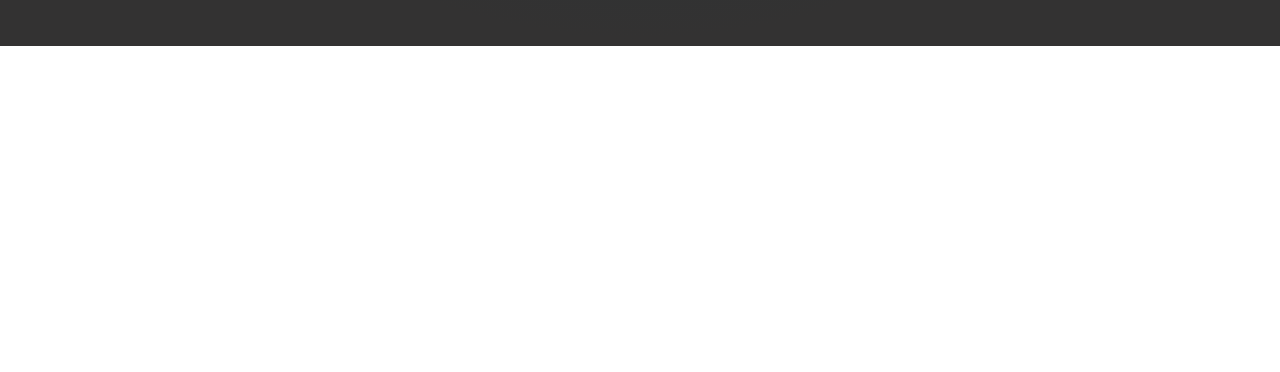
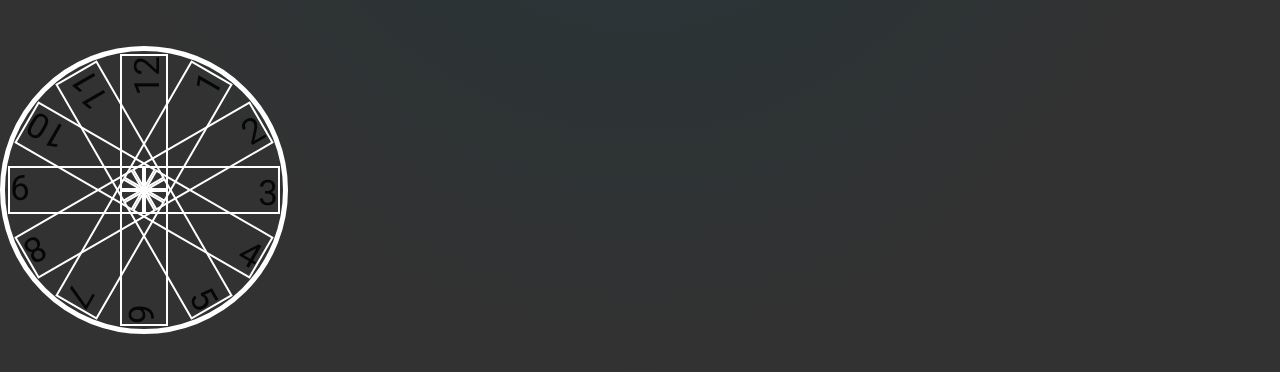
Before and after one commit to egorystuff/Clock-react, a React (Create React App) app: page / in a window 1280 px wide. Shown: the part 1282-1654 px from the top of the page. Before the commit the page ends 1328 px from the top, so only its background shows below. Built offline with nearby package versions, Linux system fonts and the light colour scheme.

Commit message:
new test update for watch's sections

```diff
--- a/src/Pages/Home.tsx
+++ b/src/Pages/Home.tsx
@@ -8,6 +8,7 @@ import { Watch } from "../components/Watch/Watch";
 import { WorldMap } from "../components/WorldMap/WorldMap";
 import { WatchLeft } from "../components/Watch/WatchLeft";
 import { WatchRight } from "../components/Watch/WatchRight";
+import { Section } from "../components/Section/Section";
 
 export const Home: React.FC = () => {
   return (
@@ -28,6 +29,8 @@ export const Home: React.FC = () => {
         </Grid>
 
         <WorldMap />
+
+        <Section />
       </Box>
     </>
   );
--- /dev/null
+++ b/src/components/Section/Section.tsx
@@ -0,0 +1,58 @@
+import React, { useRef } from "react";
+
+import styles from "./styles.module.scss";
+
+export const Section = () => {
+  const sectionOne = useRef<HTMLDivElement | null>(null);
+
+  // const handleClick = () => {
+  //   sectionOne.current.focus();
+  // };
+
+  return (
+    <>
+      <div className={styles.clock}>
+        <div className={styles.clock__words}>
+          <div className={styles.clock__word}>
+            <div ref={sectionOne} className={styles.clock__wordBox}>
+              1
+            </div>
+          </div>
+          <div className={styles.clock__word}>
+            <div className={styles.clock__wordBox}>2</div>
+          </div>
+          <div className={styles.clock__word}>
+            <div className={styles.clock__wordBox}>3</div>
+          </div>
+          <div className={styles.clock__word}>
+            <div className={styles.clock__wordBox}>4</div>
+          </div>
+          <div className={styles.clock__word}>
+            <div className={styles.clock__wordBox}>5</div>
+          </div>
+          <div className={styles.clock__word}>
+            <div className={styles.clock__wordBox}>6</div>
+          </div>
+          <div className={styles.clock__word}>
+            <div className={styles.clock__wordBox}>7</div>
+          </div>
+          <div className={styles.clock__word}>
+            <div className={styles.clock__wordBox}>8</div>
+          </div>
+          <div className={styles.clock__word}>
+            <div className={styles.clock__wordBox}>9</div>
+          </div>
+          <div className={styles.clock__word}>
+            <div className={styles.clock__wordBox}>10</div>
+          </div>
+          <div className={styles.clock__word}>
+            <div className={styles.clock__wordBox}>11</div>
+          </div>
+          <div className={styles.clock__word}>
+            <div className={styles.clock__wordBox}>12</div>
+          </div>
+        </div>
+      </div>
+    </>
+  );
+};
--- /dev/null
+++ b/src/components/Section/styles.module.scss
@@ -0,0 +1,81 @@
+.clock {
+  margin-top: 50px;
+
+  border-radius: 50%;
+
+  position: relative;
+  width: 18em;
+  height: 18em;
+  border: 5px solid white;
+}
+.clock__words,
+.clock__word,
+.clock__wordBox {
+  position: absolute;
+}
+.clock__words {
+  inset: 0;
+}
+.clock__word {
+  top: calc(50% - 1.5em);
+  left: 50%;
+  width: 8.5em;
+  height: 3em;
+  perspective: 5.5em;
+  transform: rotate(-90deg);
+  transform-origin: 0 50%;
+}
+.clock__word:nth-child(1) {
+  transform: rotate(-60deg);
+  border: 2px solid white;
+}
+.clock__word:nth-child(2) {
+  transform: rotate(-30deg);
+  border: 2px solid white;
+}
+.clock__word:nth-child(3) {
+  transform: rotate(0deg);
+  border: 2px solid white;
+}
+.clock__word:nth-child(4) {
+  transform: rotate(30deg);
+  border: 2px solid white;
+}
+.clock__word:nth-child(5) {
+  transform: rotate(60deg);
+  border: 2px solid white;
+}
+.clock__word:nth-child(6) {
+  transform: rotate(90deg);
+  border: 2px solid white;
+}
+.clock__word:nth-child(7) {
+  transform: rotate(120deg);
+  border: 2px solid white;
+}
+.clock__word:nth-child(8) {
+  transform: rotate(150deg);
+  border: 2px solid white;
+}
+.clock__word:nth-child(9) {
+  transform: rotate(180deg);
+  border: 2px solid white;
+}
+.clock__word:nth-child(10) {
+  transform: rotate(210deg);
+  border: 2px solid white;
+}
+.clock__word:nth-child(11) {
+  transform: rotate(240deg);
+  border: 2px solid white;
+}
+.clock__word:nth-child(12) {
+  transform: rotate(270deg);
+  border: 2px solid white;
+}
+
+.clock__wordBox {
+  font-size: 35px;
+  right: 0;
+  text-align: right;
+}
```
